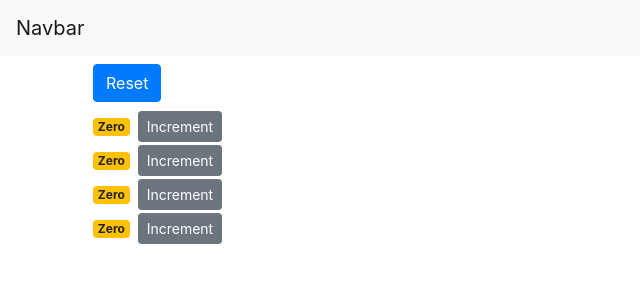
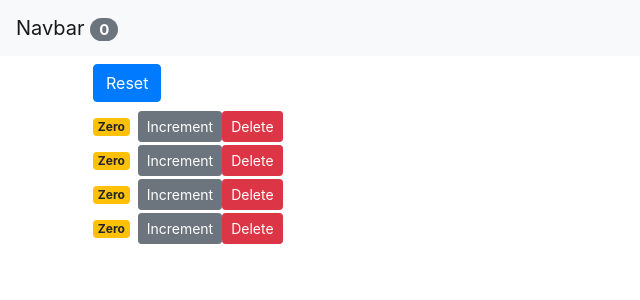
Before and after one commit to UsmanHaider15/counter-app, a React (Create React App) app: page / in a window 1280 px wide. Shown: the top 300 px of the page, without its empty margins (0-640 px from the left). Built offline with nearby package versions, Linux system fonts and the light colour scheme.

Commit message:
lifting up the state from counters to app component

```diff
--- a/src/App.js
+++ b/src/App.js
@@ -1,17 +1,55 @@
-import React from "react";
+import React, { Component } from "react";
 import Navbar from "./components/navbar";
 import Counters from "./components/counters";
 import "./App.css";
 
-function App() {
+class App extends Component {
+  state = {
+    counters: [
+      { id: 1, value: 0 },
+      { id: 2, value: 0 },
+      { id: 3, value: 0 },
+      { id: 4, value: 0 }
+    ]
+  };
+
+  handleIncrement = counter => {
+    const counters = [...this.state.counters];
+    const index = counters.indexOf(counter);
+    counters[index] = { ...counter };
+    counters[index].value++;
+    this.setState({ counters });
+  };
+  handleReset = () => {
+    const counters = this.state.counters.map(c => {
+      c.value = 0;
+      return c;
+    });
+    this.setState({ counters });
+  };
+
+  handleDelete = counterId => {
+    const counters = this.state.counters.filter(c => c.id !== counterId);
+    this.setState({ counters });
+  };
+
+  render() {
     return (
       <React.Fragment>
-      <Navbar></Navbar>
+        <Navbar
+          totalCounters={this.state.counters.filter(c => c.value > 0).length}
+        ></Navbar>
         <main className="container">
-        <Counters></Counters>
+          <Counters
+            onIncrement={this.handleIncrement}
+            onReset={this.handleReset}
+            onDelete={this.handleDelete}
+            counters={this.state.counters}
+          ></Counters>
         </main>
       </React.Fragment>
     );
   }
+}
 
 export default App;
--- a/src/components/counter.jsx
+++ b/src/components/counter.jsx
@@ -10,6 +10,12 @@
           className="btn btn-secondary btn-sm"
         >
           Increment
+        </button>
+        <button
+          onClick={() => this.props.onDelete(this.props.counter.id)}
+          className="btn btn-danger btn-sm"
+        >
+          Delete
         </button>
       </div>
     );
--- a/src/components/counters.jsx
+++ b/src/components/counters.jsx
@@ -2,38 +2,19 @@
 import Counter from "./counter";
 
 class Counters extends Component {
-  state = {
-    counters: [
-      { id: 1, value: 0 },
-      { id: 1, value: 0 },
-      { id: 1, value: 0 },
-      { id: 1, value: 0 }
-    ]
-  };
-
-  handleIncrement = counter => {
-    const counters = [...this.state.counters];
-    const index = counters.indexOf(counter);
-    console.log(index);
-    counters[index] = { ...counter };
-    counters[index].value++;
-    this.setState({ counters });
-  };
-  handleReset = () => {
-    const counters = this.state.counters.map(c => {
-      c.value = 0;
-      return c;
-    });
-    this.setState({ counters });
-  };
   render() {
     return (
       <React.Fragment>
-        <button onClick={this.handleReset} className="btn btn-primary m-2">
+        <button onClick={this.props.onReset} className="btn btn-primary m-2">
           Reset
         </button>
-        {this.state.counters.map(counter => (
-          <Counter onIncrement={this.handleIncrement} counter={counter} />
+        {this.props.counters.map(counter => (
+          <Counter
+            key={counter.id}
+            onIncrement={this.props.onIncrement}
+            onDelete={this.props.onDelete}
+            counter={counter}
+          />
         ))}
       </React.Fragment>
     );
--- a/src/components/navbar.jsx
+++ b/src/components/navbar.jsx
@@ -5,7 +5,10 @@
     return (
       <nav className="navbar navbar-light bg-light">
         <a href="#" className="navbar-brand">
-          Navbar
+          Navbar{" "}
+          <span className="badge badge-pill badge-secondary">
+            {this.props.totalCounters}
+          </span>
         </a>
       </nav>
     );
```
Lines whose indentation alone changed are shown as unchanged.
